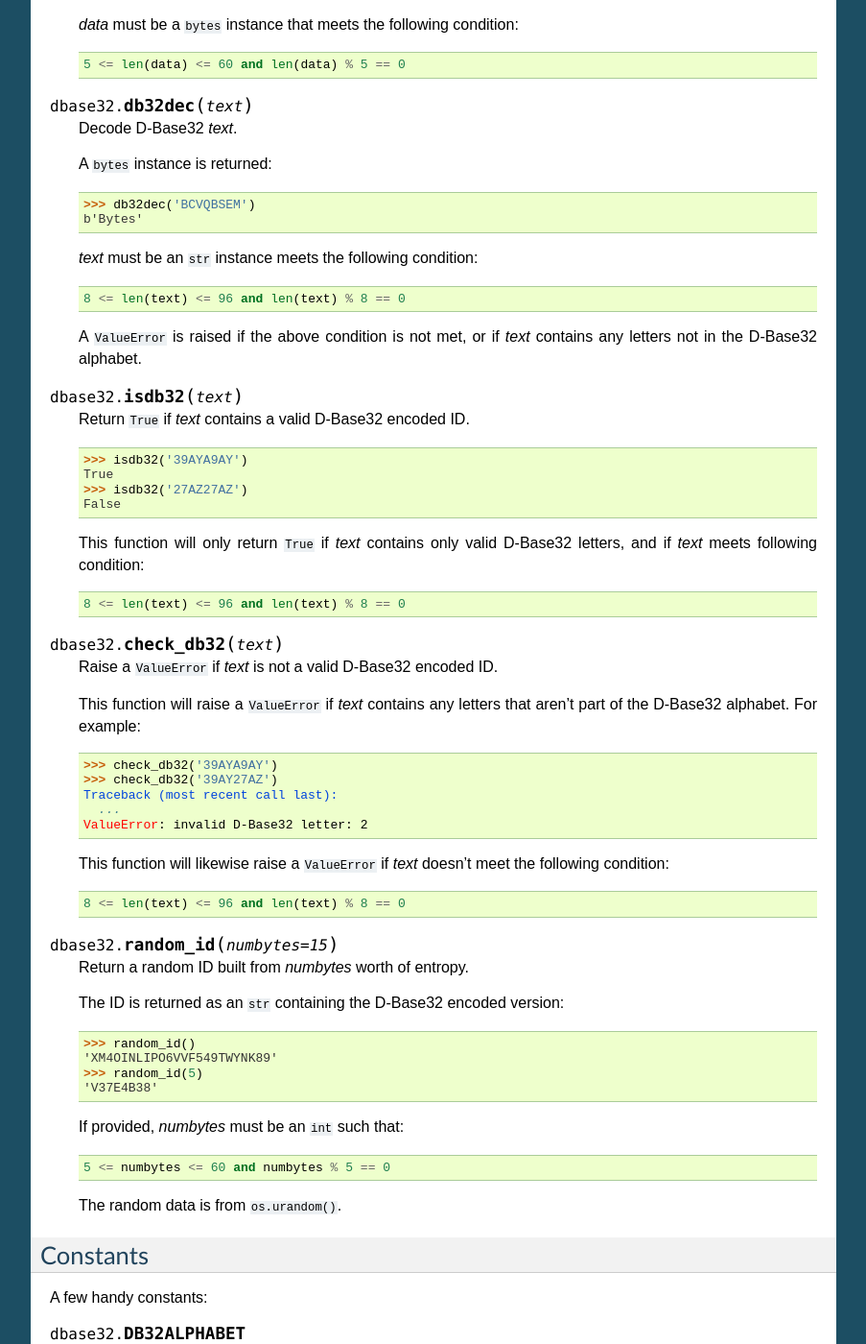
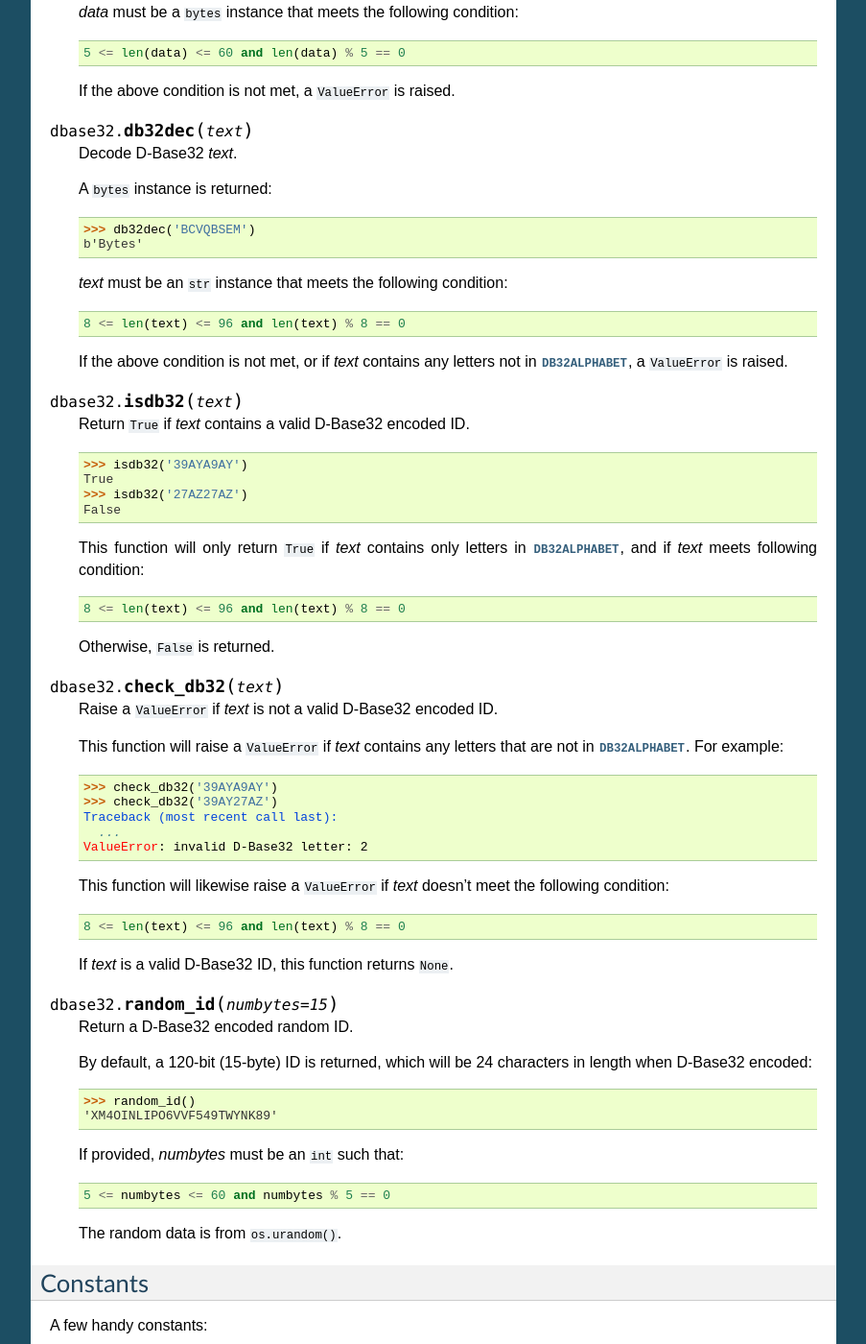
Before and after one commit to json420/dbase32, a Sphinx documentation site: the page built from doc/dbase32.rst, in a window 1280 px wide and 1400 px high, scrolled down 2373 px. Shown: the whole window at 96% size, without its empty margins (198-1101 px from the left). Built offline with Sphinx 7.4.7, drawn with Linux system fonts in a browser that asks for light colours; some of the changed text lies outside the part shown.

Commit message:
doc/dbase32.rst: more useful intro, reference DB32ALPHABET consistently, other cleanup

```diff
--- a/doc/dbase32.rst
+++ b/doc/dbase32.rst
@@ -4,13 +4,14 @@
 .. py:module:: dbase32
     :synopsis: base32-encoding with a sorted-order alphabet (for databases)
 
-The `D-Base32`_ encoding is a base-32 variant designed for document-oriented
-databases, specifically for encoding document IDs.
 
-D-Base32 uses an alphabet whose symbols are in ASCII/UTF-8 sorted order. This
-means that unlike standard `RFC-3548 Base32`_ encoding, the sort-order of the
-encoded data will match the sort-order of the binary data.  For details, please
-see the see the :doc:`design`.
+The :mod:`dbase32` API consists of just five functions:
+
+    * For encoding and decoding, there is :func:`db32enc()` and :func:`db32dec()`
+
+    * For validation, there is :func:`isdb32()` and :func:`check_db32()`
+
+    * Lastly, :func:`random_id()` generates D-Base32 encoded random IDs
 
 
 
@@ -147,6 +148,8 @@
 
         5 <= len(data) <= 60 and len(data) % 5 == 0
 
+    If the above condition is not met, a ``ValueError`` is raised.
+
 
 .. function:: db32dec(text)
 
@@ -157,12 +160,12 @@
     >>> db32dec('BCVQBSEM')
     b'Bytes'
 
-    *text* must be an ``str`` instance meets the following condition::
+    *text* must be an ``str`` instance that meets the following condition::
 
         8 <= len(text) <= 96 and len(text) % 8 == 0
 
-    A ``ValueError`` is raised if the above condition is not met, or if *text*
-    contains any letters not in the D-Base32 alphabet.
+    If the above condition is not met, or if *text* contains any letters not
+    in :data:`DB32ALPHABET`, a ``ValueError`` is raised.
 
 
 .. function:: isdb32(text)
@@ -174,10 +177,12 @@
     >>> isdb32('27AZ27AZ')
     False
 
-    This function will only return ``True`` if *text* contains only valid
-    D-Base32 letters, and if *text* meets following condition::
+    This function will only return ``True`` if *text* contains only letters
+    in :data:`DB32ALPHABET`, and if *text* meets following condition::
 
         8 <= len(text) <= 96 and len(text) % 8 == 0
+
+    Otherwise, ``False`` is returned.
 
 
 .. function:: check_db32(text)
@@ -185,7 +190,7 @@
     Raise a ``ValueError`` if *text* is not a valid D-Base32 encoded ID.
 
     This function will raise a ``ValueError`` if *text* contains any letters
-    that aren't part of the D-Base32 alphabet.  For example:
+    that are not in :data:`DB32ALPHABET`.  For example:
 
     >>> check_db32('39AYA9AY')
     >>> check_db32('39AY27AZ')
@@ -198,17 +203,18 @@
 
         8 <= len(text) <= 96 and len(text) % 8 == 0
 
+    If *text* is a valid D-Base32 ID, this function returns ``None``.
+
 
 .. function:: random_id(numbytes=15)
 
-    Return a random ID built from *numbytes* worth of entropy.
+    Return a D-Base32 encoded random ID.
 
-    The ID is returned as an ``str`` containing the D-Base32 encoded version:
+    By default, a 120-bit (15-byte) ID is returned, which will be 24
+    characters in length when D-Base32 encoded:
 
     >>> random_id()
     'XM4OINLIPO6VVF549TWYNK89'
-    >>> random_id(5)
-    'V37E4B38'
 
     If provided, *numbytes* must be an ``int`` such that::
 
```
Also changed, not shown: other parts of doc/dbase32.rst (+1 -1 lines).
